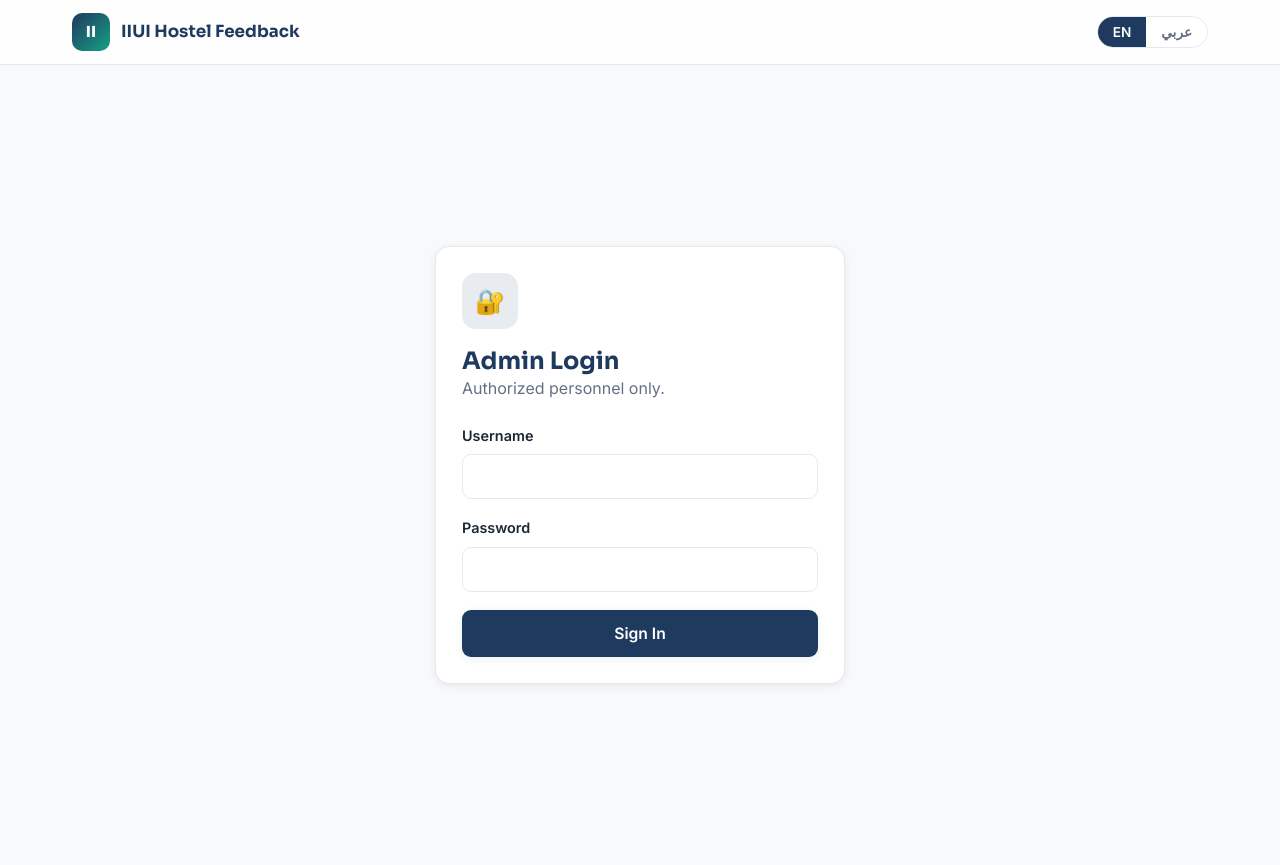
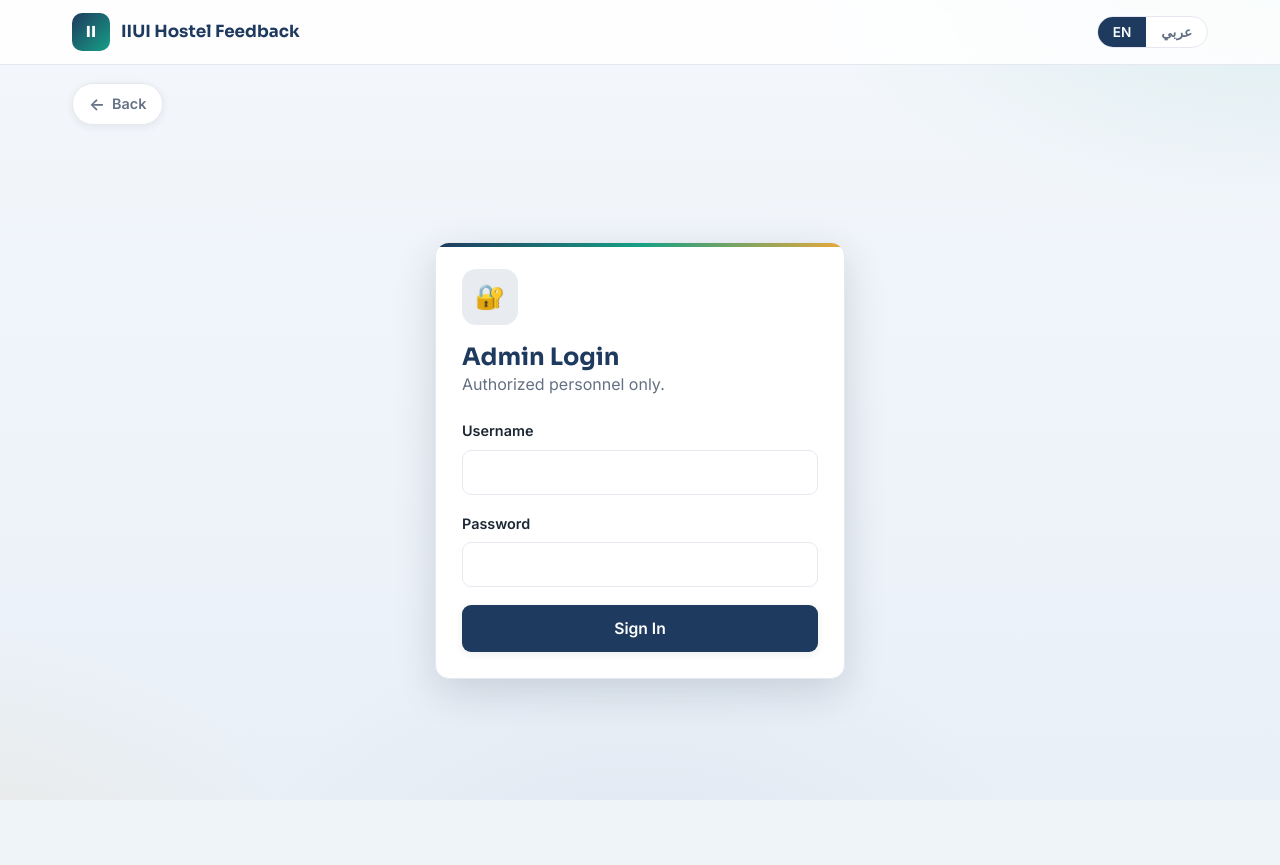
Before and after one commit to roqaya-k7an/Hostel-Feedback, a Flask app: page /admin in a window 1280 px wide. After the commit the page ends 800 px from the top, so only its background shows below. Run offline with Flask 3, Linux system fonts and the light colour scheme.

Commit message:
Add back buttons and modern gradient design to inner pages
- Add Back button to role selection and admin login pages
- First survey step Back now returns to the menu
- Replace flat white background with navy/teal/gold gradient
- Add gradient accent bar and elevated shadow to cards

Co-Authored-By: Claude Opus 4.8 <noreply@anthropic.com>
Claude-Session: https://claude.ai/code/session_01NwXcM4HHUZBcsoCvadvMy9

```diff
--- a/static/css/style.css
+++ b/static/css/style.css
@@ -28,9 +28,15 @@
 
 body {
   font-family: var(--sans);
-  background: var(--bg);
+  background:
+    radial-gradient(900px 520px at 100% -8%, rgba(22,160,133,.12), transparent 55%),
+    radial-gradient(820px 500px at -10% 112%, rgba(232,168,60,.12), transparent 55%),
+    radial-gradient(700px 600px at 50% 120%, rgba(31,58,95,.06), transparent 60%),
+    linear-gradient(180deg, #F4F7FB 0%, #E9F0F8 100%);
+  background-attachment: fixed;
   color: var(--ink);
   line-height: 1.55;
+  min-height: 100vh;
   -webkit-font-smoothing: antialiased;
 }
 
@@ -93,10 +99,28 @@ html[dir="rtl"] .topbar__right { flex-direction: row-reverse; }
 .btn--block { width: 100%; }
 .btn:disabled { opacity: .5; cursor: not-allowed; }
 
+/* Back link (top of inner pages) ---------------------------------------- */
+.page-back-wrap { padding-top: 18px; }
+.page-back {
+  display: inline-flex; align-items: center; gap: 7px;
+  color: var(--muted); font-weight: 600; font-size: .9rem; font-family: var(--sans);
+  padding: 9px 16px; border: 1px solid var(--line); border-radius: 999px;
+  background: var(--surface); box-shadow: var(--shadow); transition: all .18s ease;
+}
+.page-back:hover { color: var(--navy); border-color: var(--teal); transform: translateX(-3px); }
+.page-back::before { content: "←"; font-size: 1.05rem; line-height: 1; }
+html[dir="rtl"] .page-back::before { content: "→"; }
+html[dir="rtl"] .page-back:hover { transform: translateX(3px); }
+
 /* Cards ------------------------------------------------------------------ */
 .card {
   background: var(--surface); border: 1px solid var(--line);
-  border-radius: var(--radius); box-shadow: var(--shadow); padding: 26px;
+  border-radius: var(--radius); box-shadow: var(--shadow-lg); padding: 26px;
+  position: relative; overflow: hidden;
+}
+.card::before {
+  content: ""; position: absolute; top: 0; left: 0; right: 0; height: 4px;
+  background: linear-gradient(90deg, var(--navy), var(--teal), var(--gold));
 }
 
 /* ===========================================================================
--- a/static/js/student.js
+++ b/static/js/student.js
@@ -48,7 +48,7 @@ function showStep() {
     return;
   }
   navActions.style.display = "flex";
-  btnBack.style.visibility = idx === 0 ? "hidden" : "visible";
+  btnBack.style.visibility = "visible";
 
   // Last data step before confirm => Submit
   const isLastData = flowSteps()[idx + 1] === "confirm";
@@ -299,6 +299,7 @@ btnNext.addEventListener("click", async () => {
 
 btnBack.addEventListener("click", () => {
   if (idx > 0) { idx--; showStep(); }
+  else { window.location = "/start"; }   // first step → back to the menu
 });
 
 // ---- Localize category titles on lang change ------------------------------
--- a/templates/admin_login.html
+++ b/templates/admin_login.html
@@ -15,7 +15,11 @@
   </div>
 </header>
 
-<div class="center-wrap">
+<div class="container page-back-wrap">
+  <a href="{{ url_for('role_select') }}" class="page-back" data-i18n="back">Back</a>
+</div>
+
+<div class="center-wrap" style="min-height:calc(100vh - 130px);">
   <div class="card login-card">
     <div class="login-icon">🔐</div>
     <h2 data-i18n="admin_title">Admin Login</h2>
--- a/templates/role.html
+++ b/templates/role.html
@@ -15,7 +15,11 @@
   </div>
 </header>
 
-<div class="center-wrap">
+<div class="container page-back-wrap">
+  <a href="{{ url_for('cover') }}" class="page-back" data-i18n="back">Back</a>
+</div>
+
+<div class="center-wrap" style="min-height:calc(100vh - 130px);">
   <div style="width:100%; max-width:760px;">
     <div style="text-align:center; margin-bottom:30px;">
       <h1 data-i18n="role_title">Welcome — please choose how you'll continue</h1>
```
